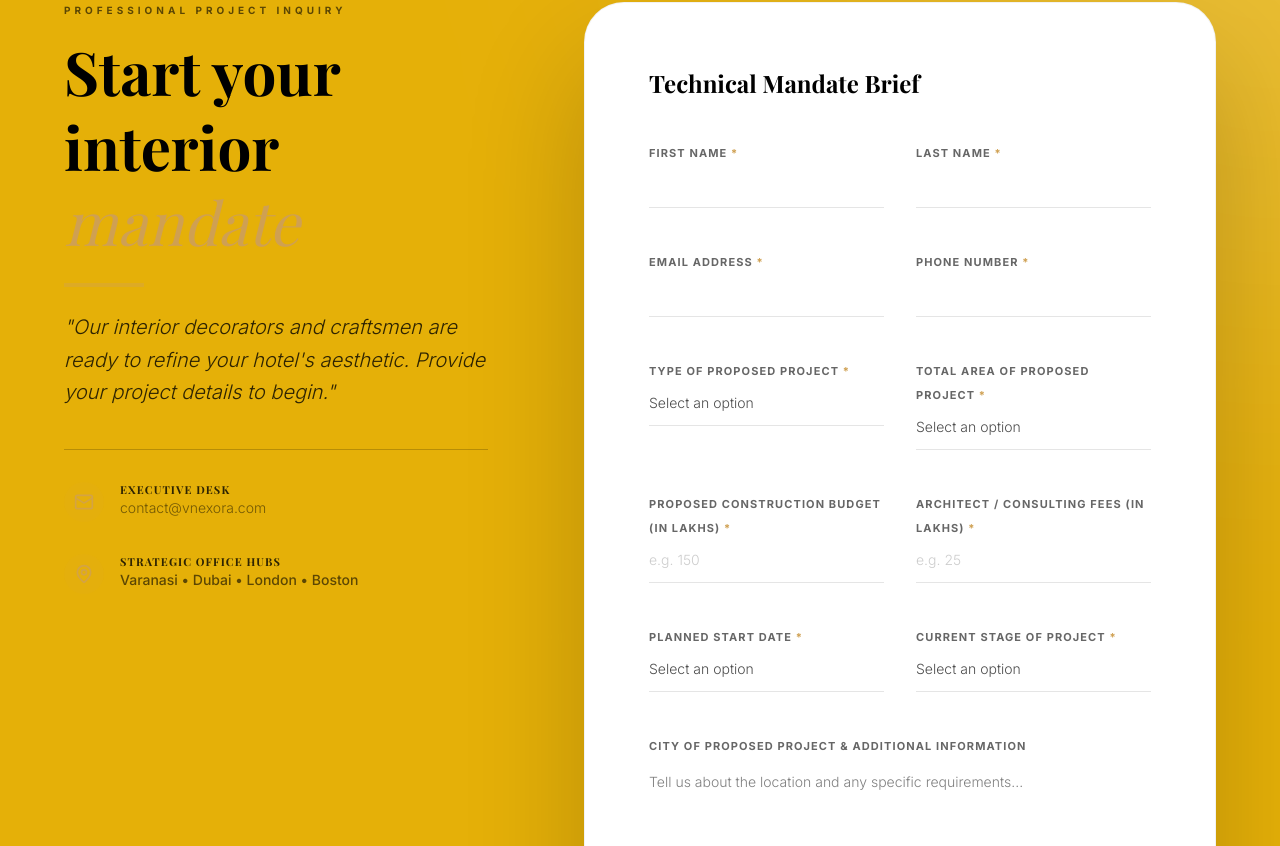
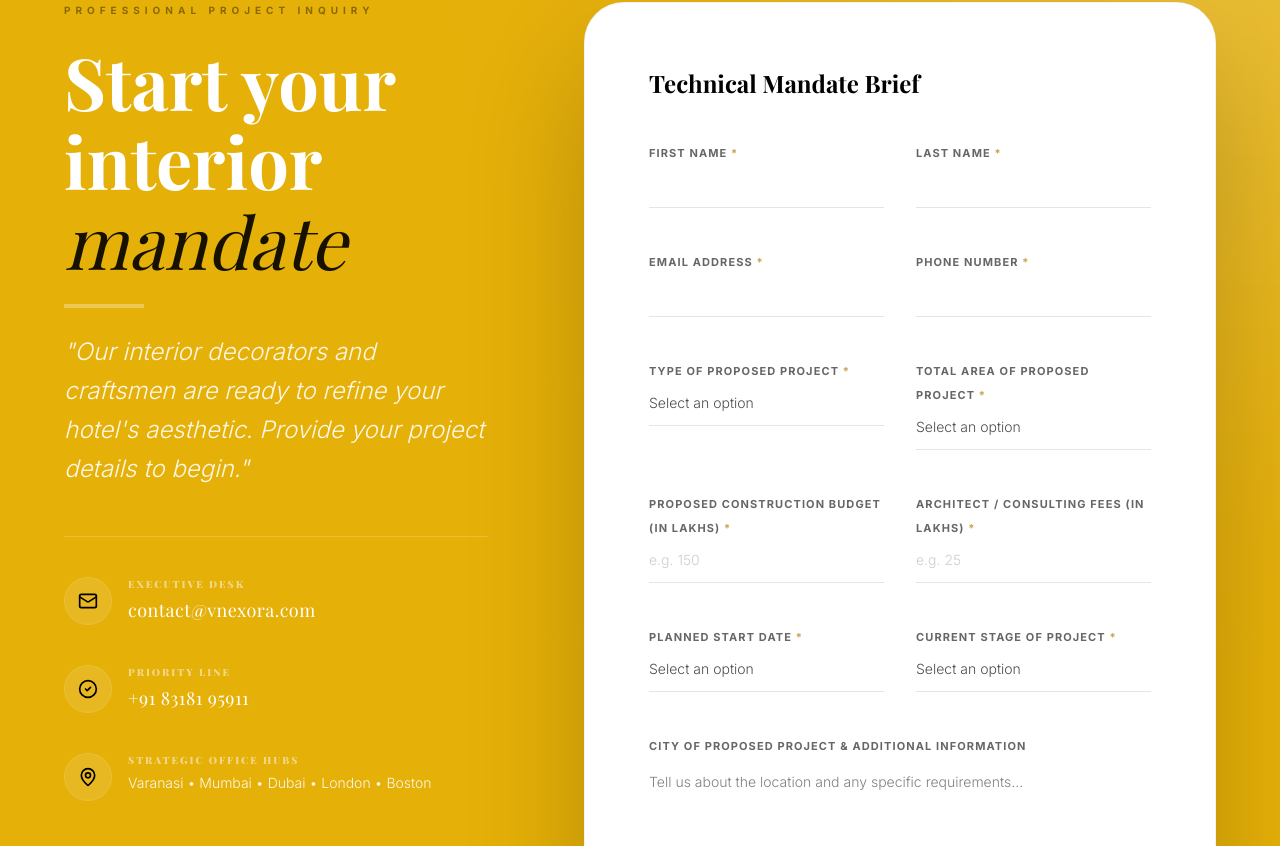
Before and after one commit to cricketmagician/vnexora, a Next.js app: page /services/interior-decor in a window 1280 px wide. Shown: the part 5714-6560 px from the top of the page. Built offline with nearby package versions, Linux system fonts and the light colour scheme; a web font is replaced by a local one.

Commit message:
style: white editorial typography and premium animations for mandate form

```diff
--- a/src/components/forms/ArchitectureContactForm.tsx
+++ b/src/components/forms/ArchitectureContactForm.tsx
@@ -109,42 +109,87 @@ ${formData.additionalInfo}
         <div className="grid grid-cols-1 lg:grid-cols-12 gap-16 lg:gap-24">
 
           {/* Left Side: Context */}
-          <div className="lg:col-span-5 space-y-10">
+          <motion.div
+            initial={{ opacity: 0, x: -30 }}
+            whileInView={{ opacity: 1, x: 0 }}
+            viewport={{ once: true }}
+            transition={{ duration: 1, ease: "easeOut" }}
+            className="lg:col-span-5 space-y-12"
+          >
             <div className="space-y-6">
-              <p className="text-[10px] font-bold uppercase tracking-[0.4em] text-black/60 leading-relaxed font-sans mb-4">
+              <motion.p
+                initial={{ opacity: 0 }}
+                whileInView={{ opacity: 1 }}
+                transition={{ delay: 0.3 }}
+                className="text-[10px] font-bold uppercase tracking-[0.5em] text-black/40 leading-relaxed font-sans"
+              >
                 Professional Project Inquiry
-              </p>
-              <h2 className="text-4xl md:text-6xl font-serif font-bold text-black leading-tight">
+              </motion.p>
+              <h2 className="text-4xl md:text-7xl font-serif font-bold text-white leading-[1.1]">
                 {title}{" "}
-                <span className="italic font-light text-mustard block md:inline">{accentTitle}</span>
+                <span className="italic font-light text-black/90 block md:inline">{accentTitle}</span>
               </h2>
-              <div className="w-20 h-1 bg-mustard/40" />
-              <p className="text-xl text-black/80 font-light leading-relaxed font-sans italic max-w-md">
+              <motion.div
+                initial={{ width: 0 }}
+                whileInView={{ width: 80 }}
+                transition={{ delay: 0.5, duration: 1 }}
+                className="h-1 bg-white/30"
+              />
+              <p className="text-xl md:text-2xl text-white/90 font-light leading-relaxed font-sans italic max-w-md">
                 "{subtitle}"
               </p>
             </div>
 
-            <div className="space-y-8 pt-8 border-t border-black/20">
-               <div className="flex items-start gap-4">
-                  <div className="w-10 h-10 rounded-full bg-mustard/5 flex items-center justify-center flex-shrink-0">
-                     <Mail className="w-5 h-5 text-mustard/80" />
+            <div className="space-y-10 pt-10 border-t border-white/20">
+               {/* Executive Email */}
+               <motion.div
+                 initial={{ opacity: 0, y: 10 }}
+                 whileInView={{ opacity: 1, y: 0 }}
+                 transition={{ delay: 0.6 }}
+                 className="flex items-start gap-4 group cursor-pointer"
+               >
+                  <div className="w-12 h-12 rounded-full bg-white/10 flex items-center justify-center flex-shrink-0 border border-white/10 group-hover:bg-white group-hover:text-mustard transition-all duration-500">
+                     <Mail className="w-5 h-5" />
                   </div>
                   <div>
-                     <h4 className="text-[11px] font-bold uppercase tracking-widest text-black/80">Executive Desk</h4>
-                     <p className="text-sm text-black/50 font-light">contact@vnexora.com</p>
+                     <h4 className="text-[10px] font-black uppercase tracking-[0.2em] text-white/50 mb-1">Executive Desk</h4>
+                     <p className="text-lg text-white font-serif tracking-wide">contact@vnexora.com</p>
                   </div>
-               </div>
-               <div className="flex items-start gap-4">
-                  <div className="w-10 h-10 rounded-full bg-mustard/5 flex items-center justify-center flex-shrink-0">
-                     <MapPin className="w-5 h-5 text-mustard/80" />
+               </motion.div>
+
+               {/* Priority Phone */}
+               <motion.div
+                 initial={{ opacity: 0, y: 10 }}
+                 whileInView={{ opacity: 1, y: 0 }}
+                 transition={{ delay: 0.7 }}
+                 className="flex items-start gap-4 group cursor-pointer"
+               >
+                  <div className="w-12 h-12 rounded-full bg-white/10 flex items-center justify-center flex-shrink-0 border border-white/10 group-hover:bg-white group-hover:text-mustard transition-all duration-500">
+                     <CheckCircle2 className="w-5 h-5" />
                   </div>
                   <div>
-                     <h4 className="text-[11px] font-bold uppercase tracking-widest text-black/80">Strategic Office Hubs</h4>
-                     <p className="text-sm text-black/60 font-medium">Varanasi • Dubai • London • Boston</p>
+                     <h4 className="text-[10px] font-black uppercase tracking-[0.2em] text-white/50 mb-1">Priority Line</h4>
+                     <p className="text-lg text-white font-serif tracking-wide">+91 83181 95911</p>
                   </div>
-               </div>
+               </motion.div>
+
+               {/* Global Hubs */}
+               <motion.div
+                 initial={{ opacity: 0, y: 10 }}
+                 whileInView={{ opacity: 1, y: 0 }}
+                 transition={{ delay: 0.8 }}
+                 className="flex items-start gap-4 group"
+               >
+                  <div className="w-12 h-12 rounded-full bg-white/10 flex items-center justify-center flex-shrink-0 border border-white/10 group-hover:bg-white group-hover:text-mustard transition-all duration-500">
+                     <MapPin className="w-5 h-5" />
+                  </div>
+                  <div>
+                     <h4 className="text-[10px] font-black uppercase tracking-[0.2em] text-white/50 mb-1">Strategic Office Hubs</h4>
+                     <p className="text-sm text-white/90 font-light leading-relaxed">Varanasi • Mumbai • Dubai • London • Boston</p>
+                  </div>
+               </motion.div>
             </div>
-          </div>
+          </motion.div>
 
           {/* Form Card */}
           <div className="lg:col-span-7 bg-white p-8 md:p-16 rounded-[2.5rem] shadow-[0_60px_120px_rgba(0,0,0,0.2)] border border-black/5 relative z-10">
```
